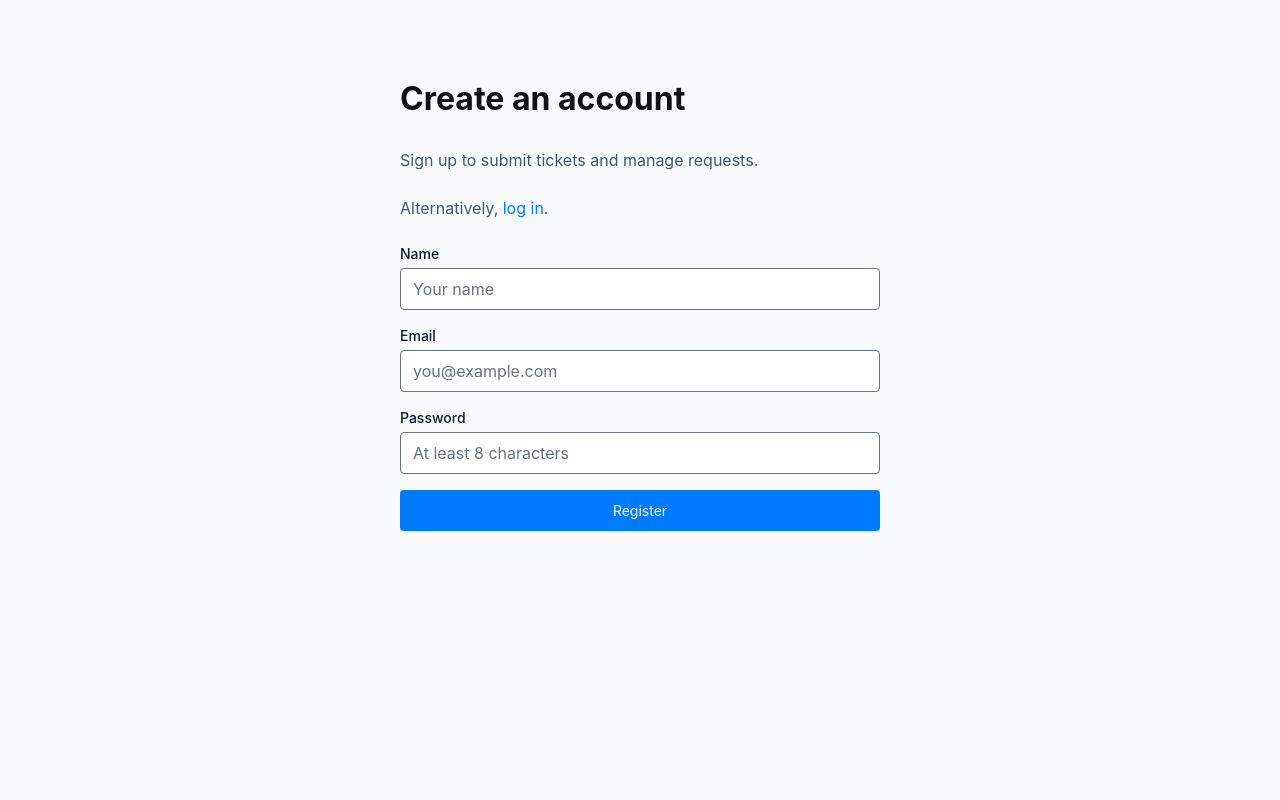
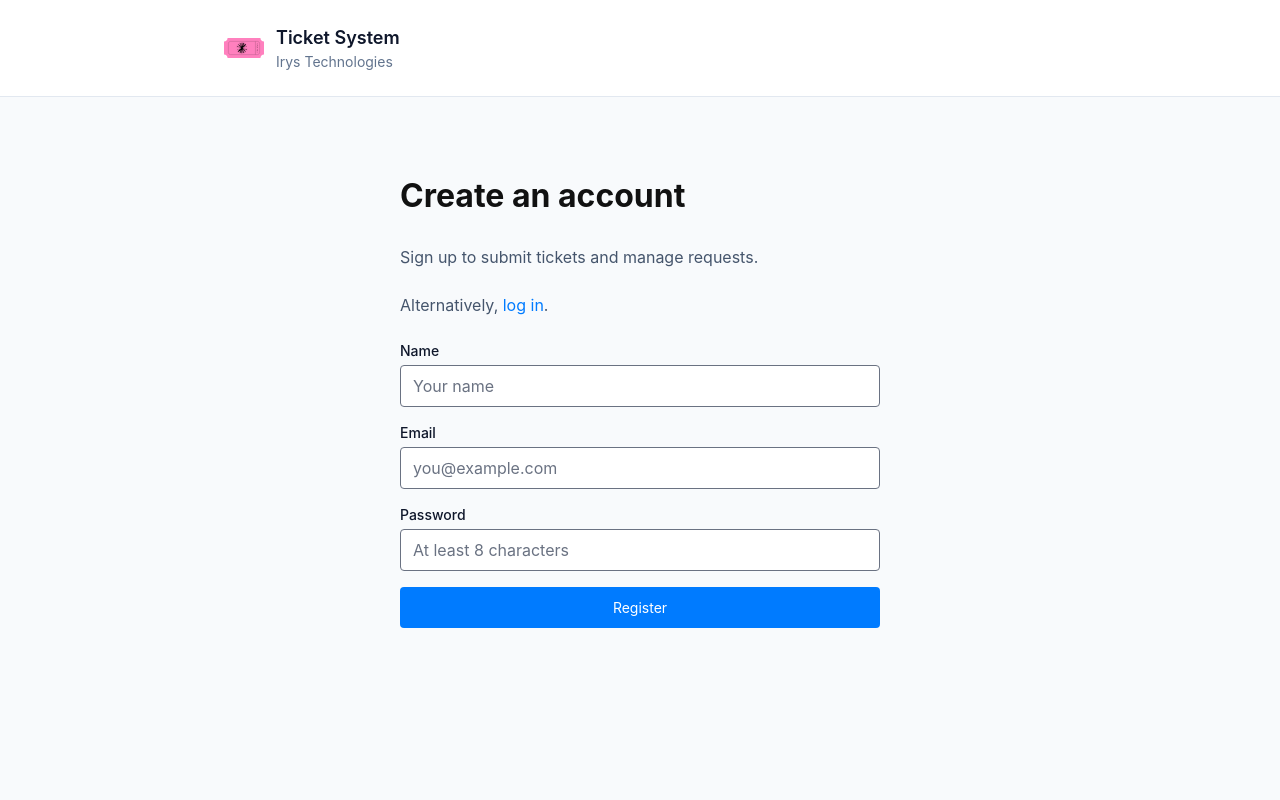
Before and after one commit to irys-intern/ticket-system, a SvelteKit app: page /auth/register in a window 1280 px wide. Shown: the top 800 px of the page. Built offline with nearby package versions, Linux system fonts and the light colour scheme.

Commit message:
create sample header

```diff
--- a/src/routes/+layout.svelte
+++ b/src/routes/+layout.svelte
@@ -4,6 +4,19 @@
   let { children } = $props();
 </script>
 <main class="min-h-screen bg-slate-50 text-slate-900 antialiased">
+  <header class="w-full border-b border-slate-200 bg-white py-6">
+    <div class="mx-auto flex max-w-4xl items-center justify-between px-4 sm:px-6 lg:px-8">
+      <div class="flex items-center gap-3">
+        <div class="h-10 w-10 text-white flex items-center justify-center text-lg font-bold">
+          <img src="/favicon.svg" alt="logo"/>
+        </div>
+        <div>
+          <p class="text-lg font-semibold text-slate-900">Ticket System</p>
+          <p class="text-sm text-slate-500">Irys Technologies</p>
+        </div>
+      </div>
+    </div>
+  </header>
   <div class="min-h-screen flex items-start justify-center py-12 px-4 sm:px-6 lg:px-8">
     <div class="w-full max-w-4xl">
       {@render children()}
```
